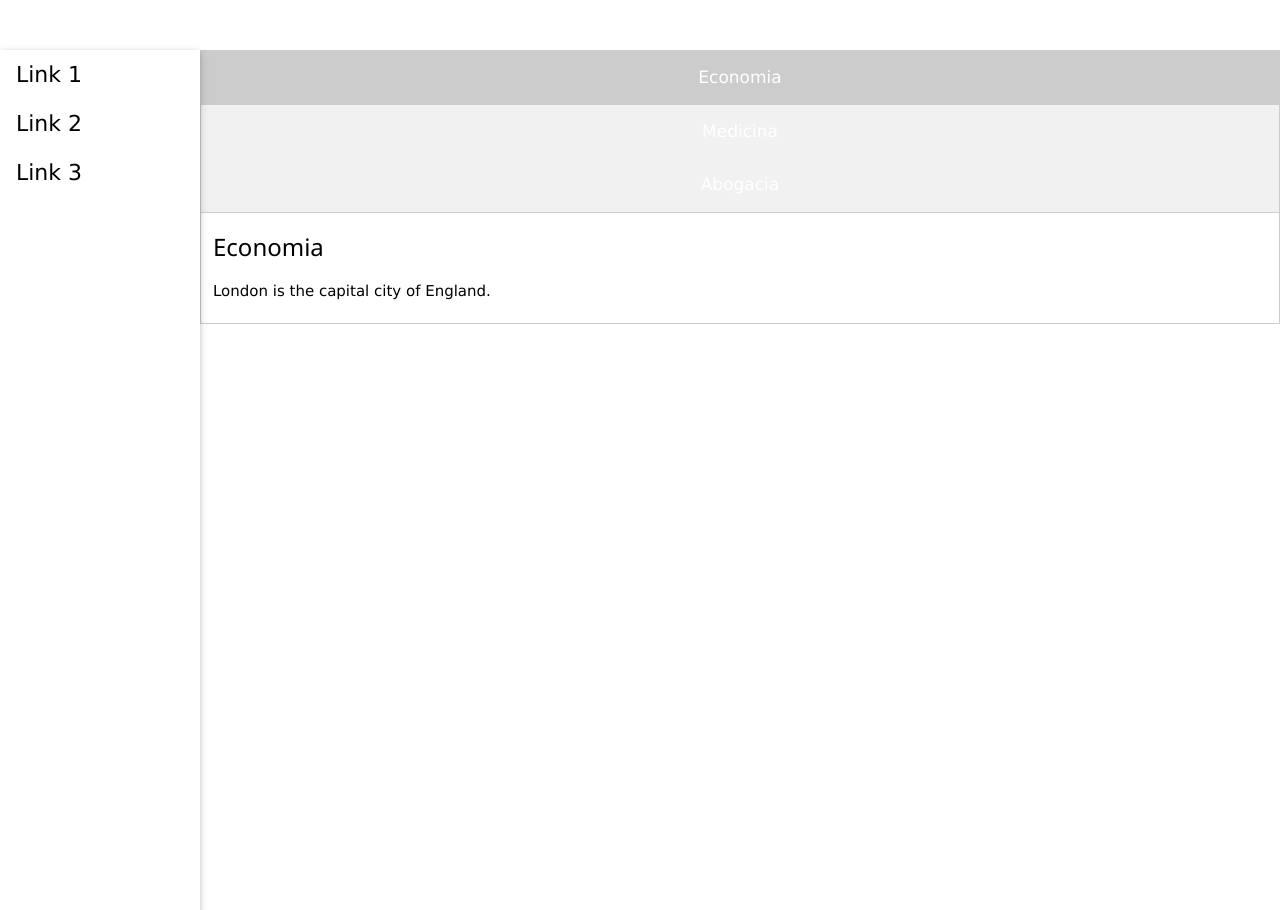
After one commit to GonzaloHirsch/team-3, a Flask app: template templates/wiki.html in a window 1280 px wide, after a click on "Economia". The commit adds this page. Run offline with Flask 2, Linux system fonts and the light colour scheme; the template is opened without the code that fills it, so the values that code supplies are empty.

Commit message:
some changes

```diff
--- a/static/styles/style.css
+++ b/static/styles/style.css
@@ -4,7 +4,8 @@
   margin: auto;
   text-align: left;
   padding: 10px;
-  font-family: arial;
+  font-size: 14px;
+  font-family: roboto;
 }
 
 .title {
--- /dev/null
+++ b/templates/wiki.html
@@ -0,0 +1,109 @@
+<html>
+  <title>Mentores</title>
+  <meta name="viewport" content="width=device-width, initial-scale=1" charset="ISO-8859-1">
+  <link rel="stylesheet" href="https://cdnjs.cloudflare.com/ajax/libs/font-awesome/4.7.0/css/font-awesome.min.css">
+  <link rel="stylesheet" href="https://www.w3schools.com/w3css/4/w3.css">
+  <link rel="stylesheet" href="../static/styles/style.css">
+  <style>
+    /* Style the tab */
+.tab {
+  overflow: hidden;
+  border: 1px solid #ccc;
+  background-color: #f1f1f1;
+}
+
+/* Style the buttons inside the tab */
+.tab button {
+  background-color: inherit;
+  float: left;
+  border: none;
+  outline: none;
+  cursor: pointer;
+  padding: 14px 16px;
+  transition: 0.3s;
+  font-size: 17px;
+}
+
+/* Change background color of buttons on hover */
+.tab button:hover {
+  background-color: #ddd;
+}
+
+/* Create an active/current tablink class */
+.tab button.active {
+  background-color: #ccc;
+}
+
+/* Style the tab content */
+.tabcontent {
+  display: none;
+  padding: 6px 12px;
+  border: 1px solid #ccc;
+  border-top: none;
+}
+  </style>
+  <body>
+    <div class="w3-sidebar w3-bar-block w3-collapse w3-card w3-animate-left" style="width:200px;" id="mySidebar">
+      <button class="w3-bar-item w3-button w3-large w3-hide-large" onclick="w3_close()">Close &times;</button>
+      <a href="#" class="w3-bar-item w3-button">Link 1</a>
+      <a href="#" class="w3-bar-item w3-button">Link 2</a>
+      <a href="#" class="w3-bar-item w3-button">Link 3</a>
+    </div>
+    <div class="w3-main" style="margin-left:200px">
+      <div class="w3-teal" style="position: fixed; top: 0; width: 100%; z-index: 500">
+        <button class="w3-button w3-teal w3-xlarge w3-hide-large" style="text-align: left;" onclick="w3_open()">&#9776;</button>
+      </div>
+      <div class="w3-container" style="margin-top: 50px; padding: 0px">
+        <div class="tab">
+          <button class="tablinks" onclick="openCity(event, 'London')">Economia</button>
+          <button class="tablinks" onclick="openCity(event, 'Paris')">Medicina</button>
+          <button class="tablinks" onclick="openCity(event, 'Tokyo')">Abogacia</button>
+        </div>
+        <div id="London" class="tabcontent">
+          <h3>Economia</h3>
+          <p>London is the capital city of England.</p>
+        </div>
+
+        <div id="Paris" class="tabcontent">
+          <h3>Medicina</h3>
+          <p>Paris is the capital of France.</p>
+        </div>
+
+        <div id="Tokyo" class="tabcontent">
+          <h3>Abogacia</h3>
+          <p>Tokyo is the capital of Japan.</p>
+        </div>
+      </div>
+    </div>
+  </div>
+</div>
+
+
+<script>
+function openCity(evt, cityName) {
+  var i, tabcontent, tablinks;
+  tabcontent = document.getElementsByClassName("tabcontent");
+  for (i = 0; i < tabcontent.length; i++) {
+    tabcontent[i].style.display = "none";
+  }
+  tablinks = document.getElementsByClassName("tablinks");
+  for (i = 0; i < tablinks.length; i++) {
+    tablinks[i].className = tablinks[i].className.replace(" active", "");
+  }
+  document.getElementById(cityName).style.display = "block";
+  evt.currentTarget.className += " active";
+}
+</script>
+
+
+<script>
+function w3_open() {
+  document.getElementById("mySidebar").style.display = "block";
+}
+
+function w3_close() {
+  document.getElementById("mySidebar").style.display = "none";
+}
+</script>
+     </body>
+</html>
```
Also changed, not shown: templates/mentores.html (+54 -0 lines), 3 other files.
